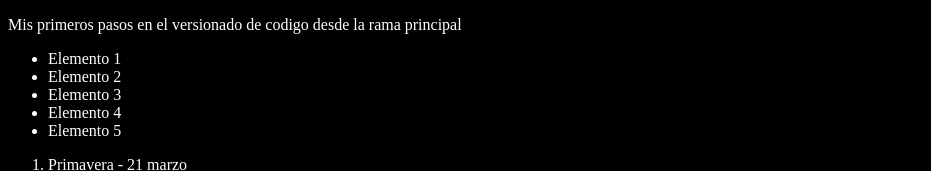
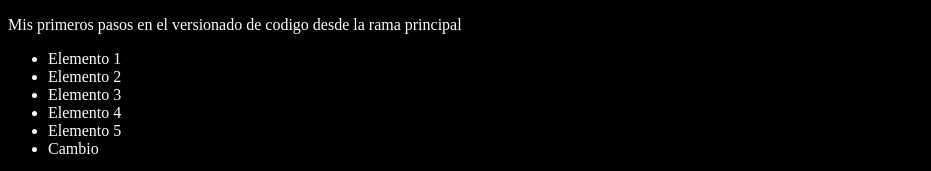
Before and after one commit to vittoriolarrosa/curso-git, a plain HTML site: page index.html in a window 1280 px wide. Shown: the top 171 px of the page, without its empty margins (0-931 px from the left). Drawn offline with Linux system fonts and the light colour scheme.

Commit message:
Cambios minimos

```diff
--- a/index.html
+++ b/index.html
@@ -14,6 +14,7 @@
       <li>Elemento 3</li>
       <li>Elemento 4</li>
       <li>Elemento 5</li>
+      <li>Cambio</li>
     </ul>
     <ol>
       <li>Primavera - 21 marzo</li>
```
